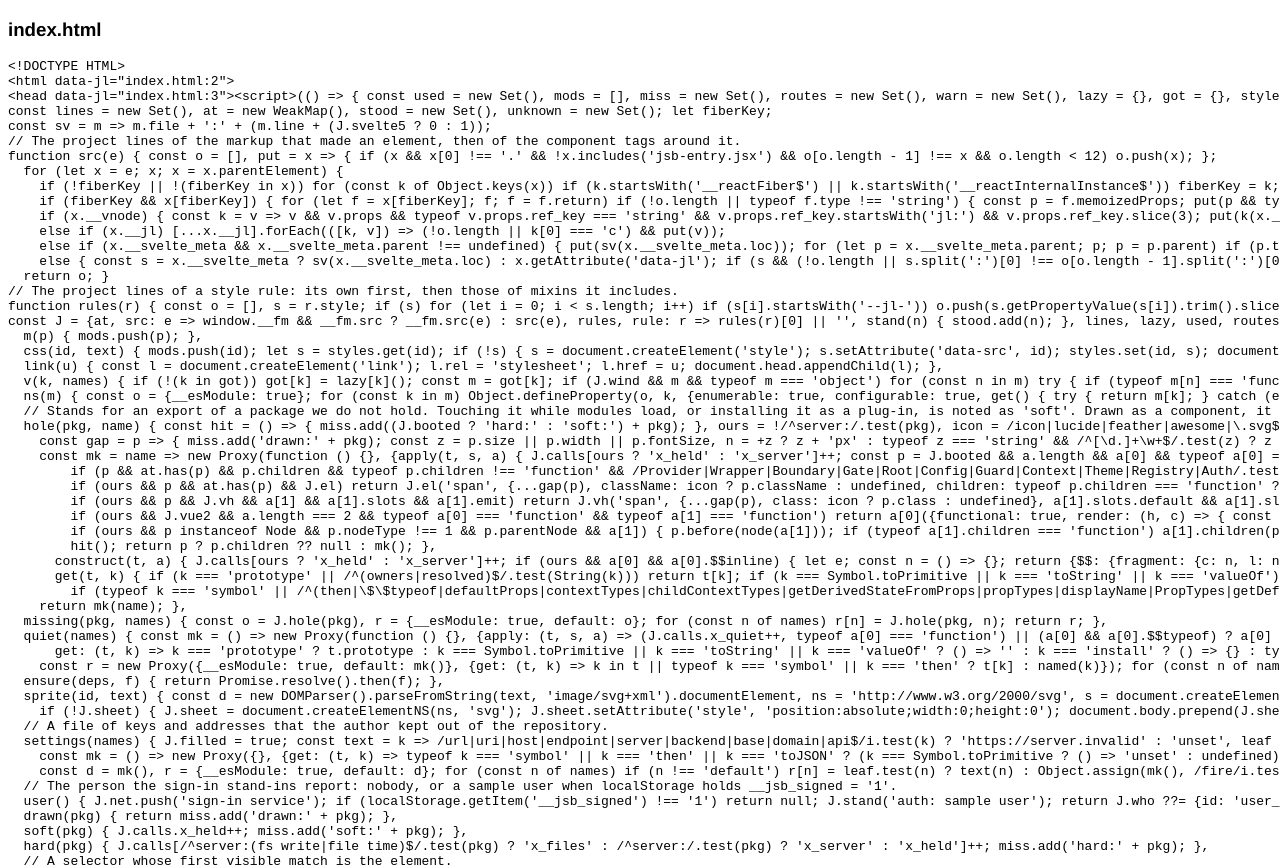
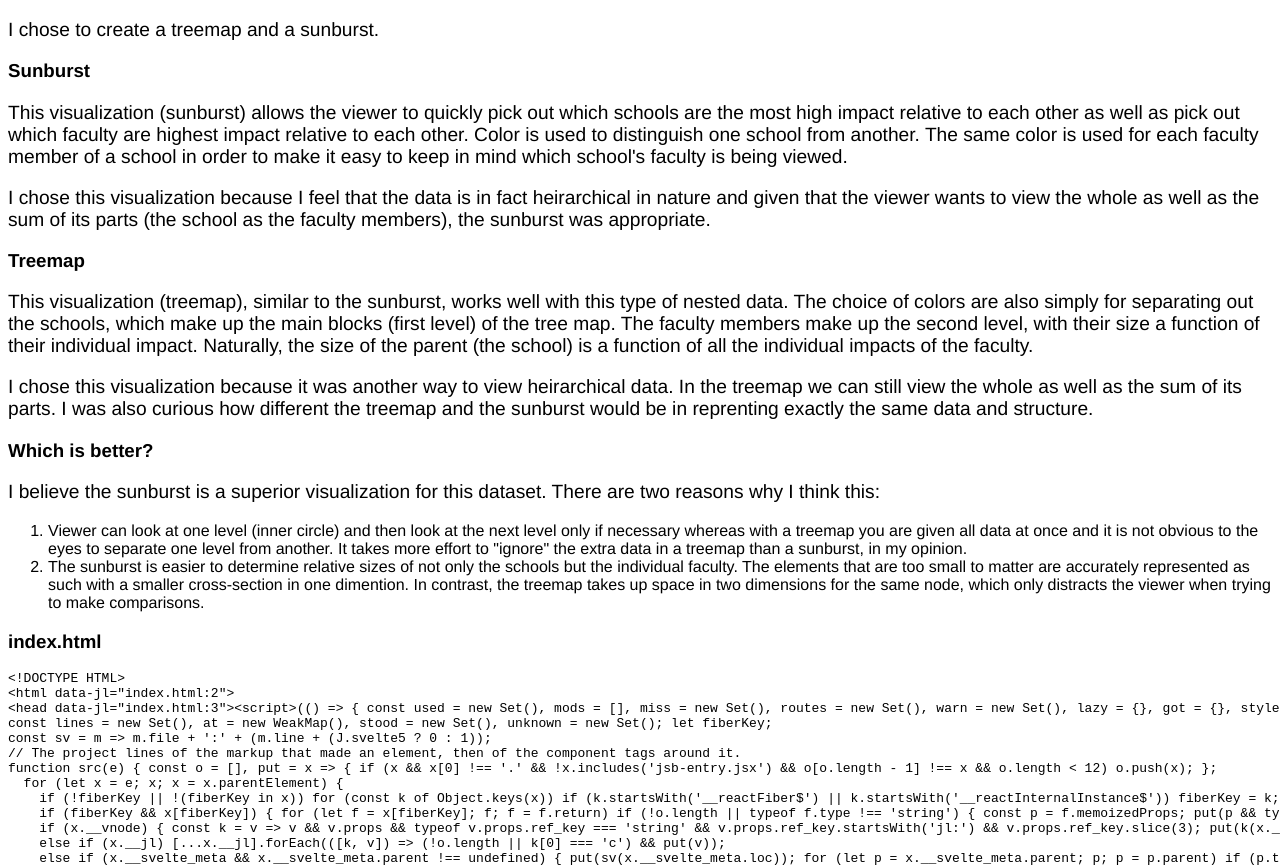
Before and after one commit to kfatehi/inf143-assignment5, a website built with webpack: page index.html in a window 1280 px wide. Shown: the top 865 px of the page. Built offline with nearby package versions, Linux system fonts and the light colour scheme.

Commit message:
final touches

```diff
--- a/src/index.js
+++ b/src/index.js
@@ -29,13 +29,14 @@ const renderTable = (rows) => {
 }
 
 const renderFile = path => code => {
-  let container = $('<div>').append($('<h3>').text(path))
+  let container = $('<div>').addClass('break-after').append($('<h3>').text(path))
   container.append($('<pre>').text(code))
   $('body').append(container)
 }
 
 // Wait for document to load
 $(() => {
+
   dataFiles.forEach(function(dataFile) {
     d3.text(dataFile.path, function(csv) {
       var rows = d3.csv.parseRows(csv);
@@ -46,16 +47,22 @@ $(() => {
       // Render the charts and explanations
       charts.forEach(function(chart, i) {
         let container = $('<div>')
-          .append($('<h2>').text(chart.title(dataFile)))
+          .addClass('break-after')
+          .append($('<h2>').addClass('chart-title').text(chart.title(dataFile)))
         chart.render(container, prep(rows))
-        container.append($('<p>').addClass('explanation').html(chart.explanation))
         $('body').append(container);
       })
     });
   });
 
-  // Render the source files
-  sourceFiles.forEach(path => d3.text(path, renderFile(path)));
+  setTimeout(function() {
+    // Render remarks
+    $('body').append($('<div>').addClass('break-after').html(remarks()));
+
+    // Render the source files
+    sourceFiles.forEach(path => d3.text(path, renderFile(path)));
+  },1000)
+
 })
 
 const prep = (rows) => {
@@ -124,3 +131,23 @@ let charts = [{
     the same data and structure.</p>
     `,
 }]
+
+function remarks() {
+  return `
+  <p>I chose to create a treemap and a sunburst.</p>
+
+  ${charts.map(
+    c =>`<h3>${c.title({title:''})}</h3>${c.explanation}`
+  ).join('\n')}
+
+  <h3>Which is better?</h3>
+
+  <p>I believe the sunburst is a superior visualization for this dataset. There are two reasons why I think this:</p>
+
+  <ol>
+  <li>Viewer can look at one level (inner circle) and then look at the next level only if necessary whereas with a treemap you are given all data at once and it is not obvious to the eyes to separate one level from another. It takes more effort to "ignore" the extra data in a treemap than a sunburst, in my opinion.</li>
+
+  <li>The sunburst is easier to determine relative sizes of not only the schools but the individual faculty. The elements that are too small to matter are accurately represented as such with a smaller cross-section in one dimention. In contrast, the treemap takes up space in two dimensions for the same node, which only distracts the viewer when trying to make comparisons.</li>
+  </ol>
+  `
+}
--- a/style.css
+++ b/style.css
@@ -23,9 +23,13 @@ td {
   font: 10px sans-serif;
   text-anchor: end;
 }
-.explanation {
+
+.break-after {
+  page-break-after: always;
+}
+
+p {
   font-size: 1.2em;
-  page-break-after: always;
 }
 
 rect {
```
Also changed, not shown: README.md.
